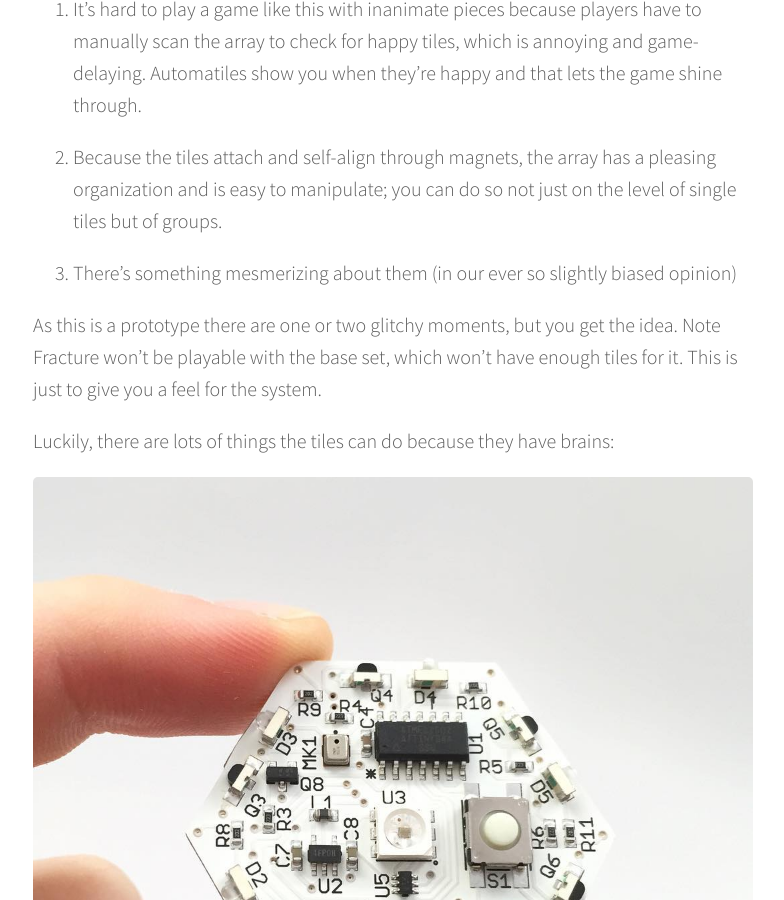
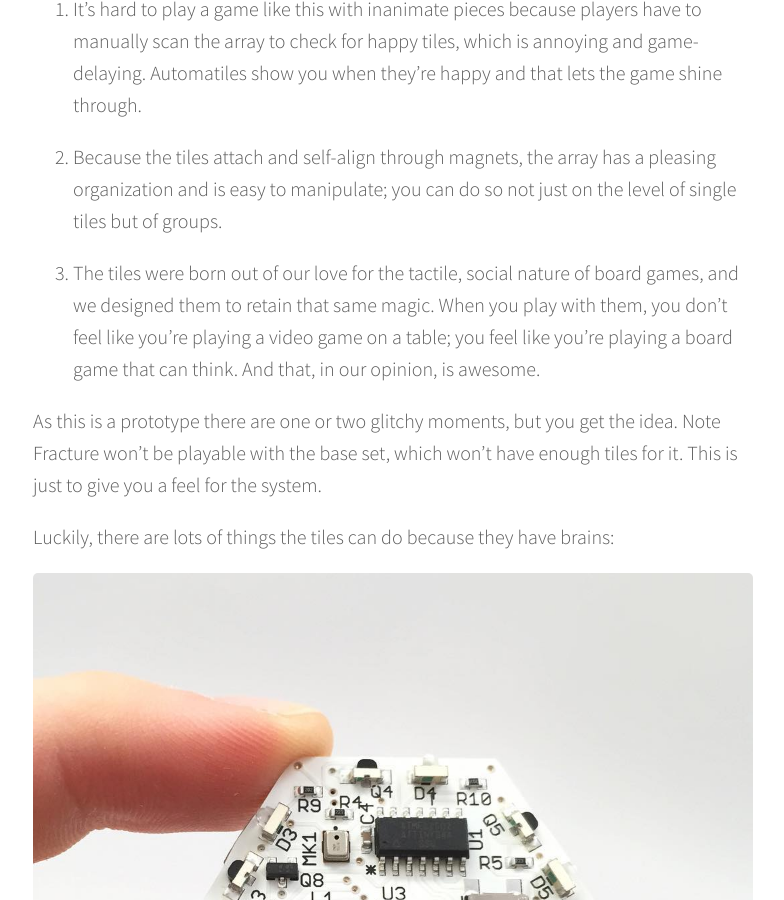
Before and after one commit to jbobrow/Move38-website, a Jekyll site: the page built from _posts/2016-10-05-demo-of-our-new-game-platform.markdown, in a window 1280 px wide and 900 px high, scrolled down 1131 px. Shown: the whole window, without its empty margins (247-1031 px from the left). Built offline with Jekyll 4.4.1, drawn with Linux system fonts in a browser that asks for light colours; nearby versions of some CDN libraries; comment, search, counter and statistics services are not loaded.

Commit message:
Updated Demo Of Our New Game Platform

```diff
--- a/_posts/2016-10-05-demo-of-our-new-game-platform.markdown
+++ b/_posts/2016-10-05-demo-of-our-new-game-platform.markdown
@@ -25,7 +25,7 @@ Fracture illustrates a some nice things about the system:
 
 2. Because the tiles attach and self-align through magnets, the array has a pleasing organization and is easy to manipulate; you can do so not just on the level of single tiles but of groups.
 
-3. There's something mesmerizing about them (in our ever so slightly biased opinion)
+3. The tiles were born out of our love for the tactile, social nature of board games, and we designed them to retain that same magic. When you play with them, you don’t feel like you’re playing a video game on a table; you feel like you’re playing a board game that can think. And that, in our opinion, is awesome.
 
 As this is a prototype there are one or two glitchy moments, but you get the idea. Note Fracture won't be playable with the base set, which won't have enough tiles for it. This is just to give you a feel for the system.
 
```
